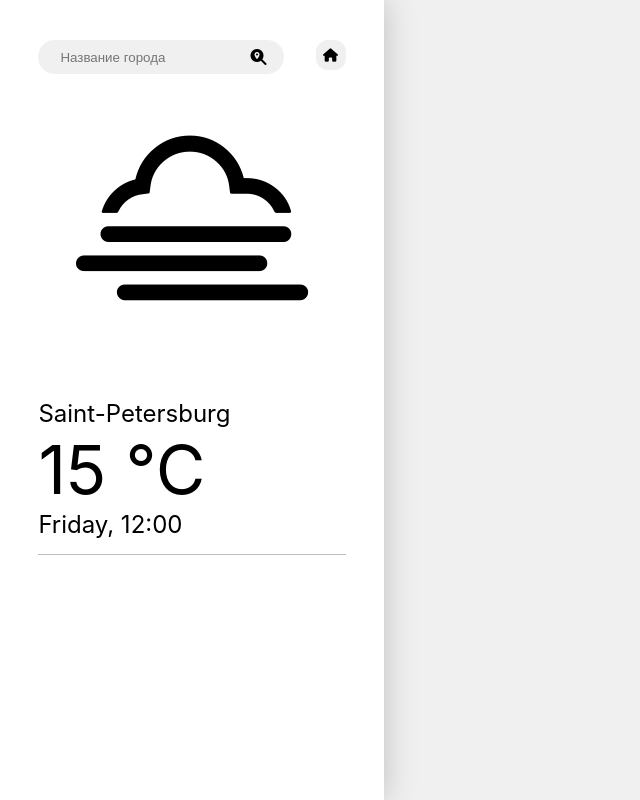
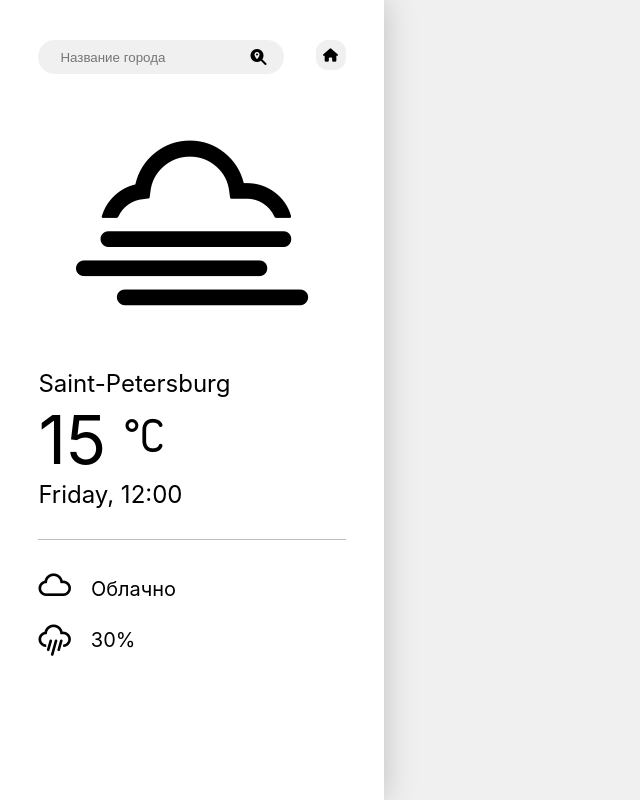
Before and after one commit to mvzelinsky/openweather-app, a React (Create React App) app: page / in a window 1280 px wide. Shown: the whole page, without its empty margins (0-640 px from the left). Built offline with nearby package versions, Linux system fonts and the light colour scheme.

Commit message:
feat: added weather description to side panel

```diff
--- a/src/components/Weather.jsx
+++ b/src/components/Weather.jsx
@@ -8,11 +8,19 @@ function Weather() {
             <div className="weather-icon">
                 <i className="wi wi-fog"></i>
             </div>
-            <div className="">
-                <div className="weather-info">
-                    <div className="city">Saint-Petersburg</div>
-                    <div className="degrees">15 &deg;C</div>
-                    <div className="today">Friday, 12:00</div>
+            <div className="weather-info">
+                <div className="city">Saint-Petersburg</div>
+                <div className="degrees">15 <i className="wi wi-celsius"></i></div>
+                <div className="today">Friday, 12:00</div>
+            </div>
+            <div className="weather-description">
+                <div className="clouds">
+                    <i className="wi wi-cloud"></i>
+                    <span>Облачно</span>
+                </div>
+                <div className="rain-probability">
+                    <i className="wi wi-rain"></i>
+                    <span>30%</span>
                 </div>
             </div>
         </div>
--- a/src/styles/weather.css
+++ b/src/styles/weather.css
@@ -5,16 +5,15 @@
     display: flex;
     flex-direction: column;
     justify-content: space-between;
-    border-bottom: 1px solid rgb(190, 190, 190);
 }
 
 .weather-icon{
     display: flex;
     align-items: center;
     justify-content: center;
-    margin-top: 30px;
+    margin-top: 35px;
     padding-top: 10px;
-    padding-bottom: 30px;
+    padding-bottom: 70px;
     font-size: 180px;
 }
 
@@ -23,9 +22,21 @@
     flex-direction: column;
     justify-content: end;
     font-size: 24px;
-    margin-bottom: 15px;
+    padding-bottom: 30px;
+    border-bottom: 1px solid rgb(190, 190, 190);
+    margin-bottom: 30px;
 }
 
 .degrees{
     font-size: 68px;
 }
+
+.clouds, .rain-probability{
+    font-size: 20px;
+    margin-bottom: 20px;
+}
+
+.clouds i, .rain-probability i{
+    margin-right: 20px;
+    font-size: 30px;
+}
```
